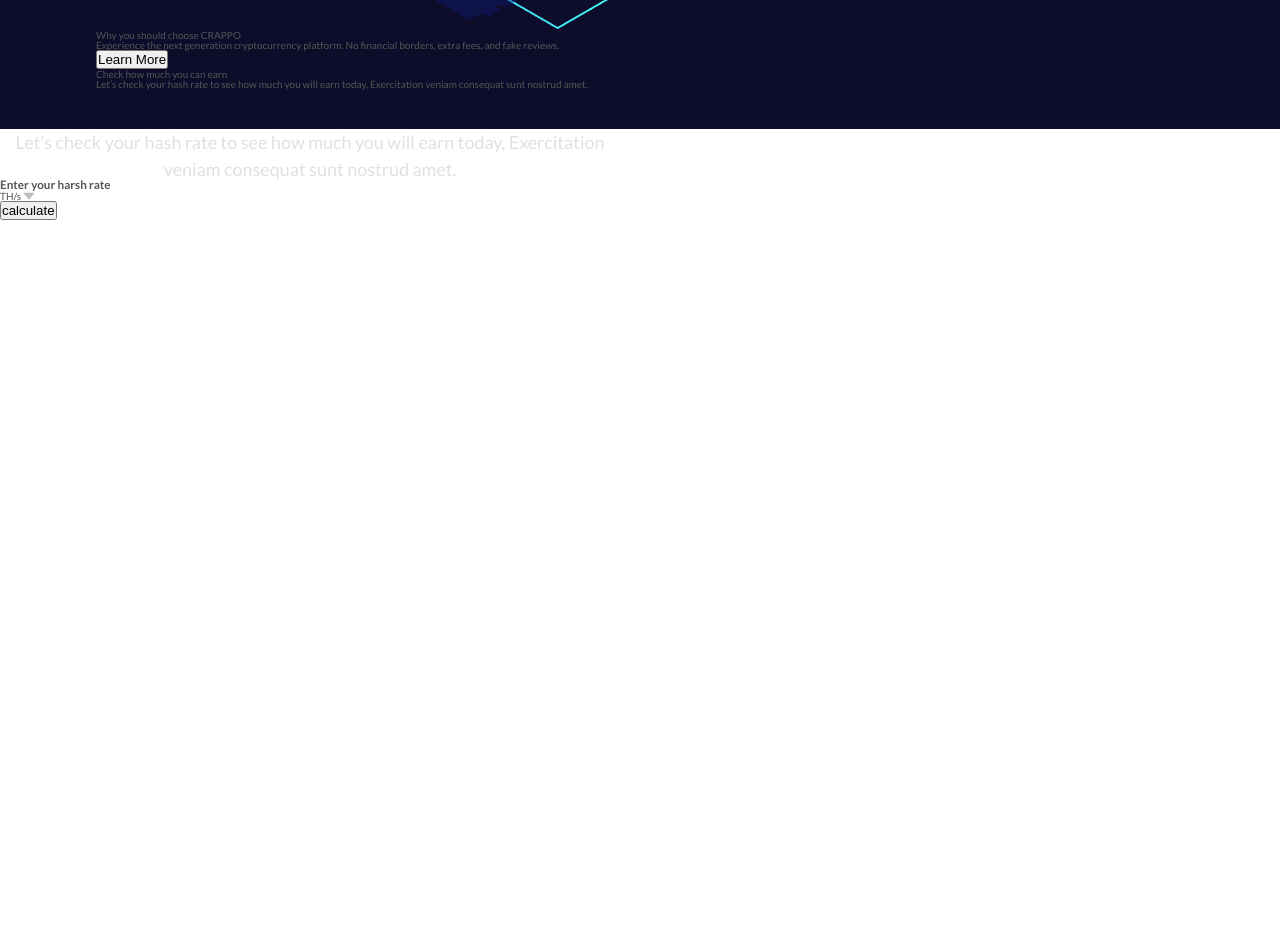
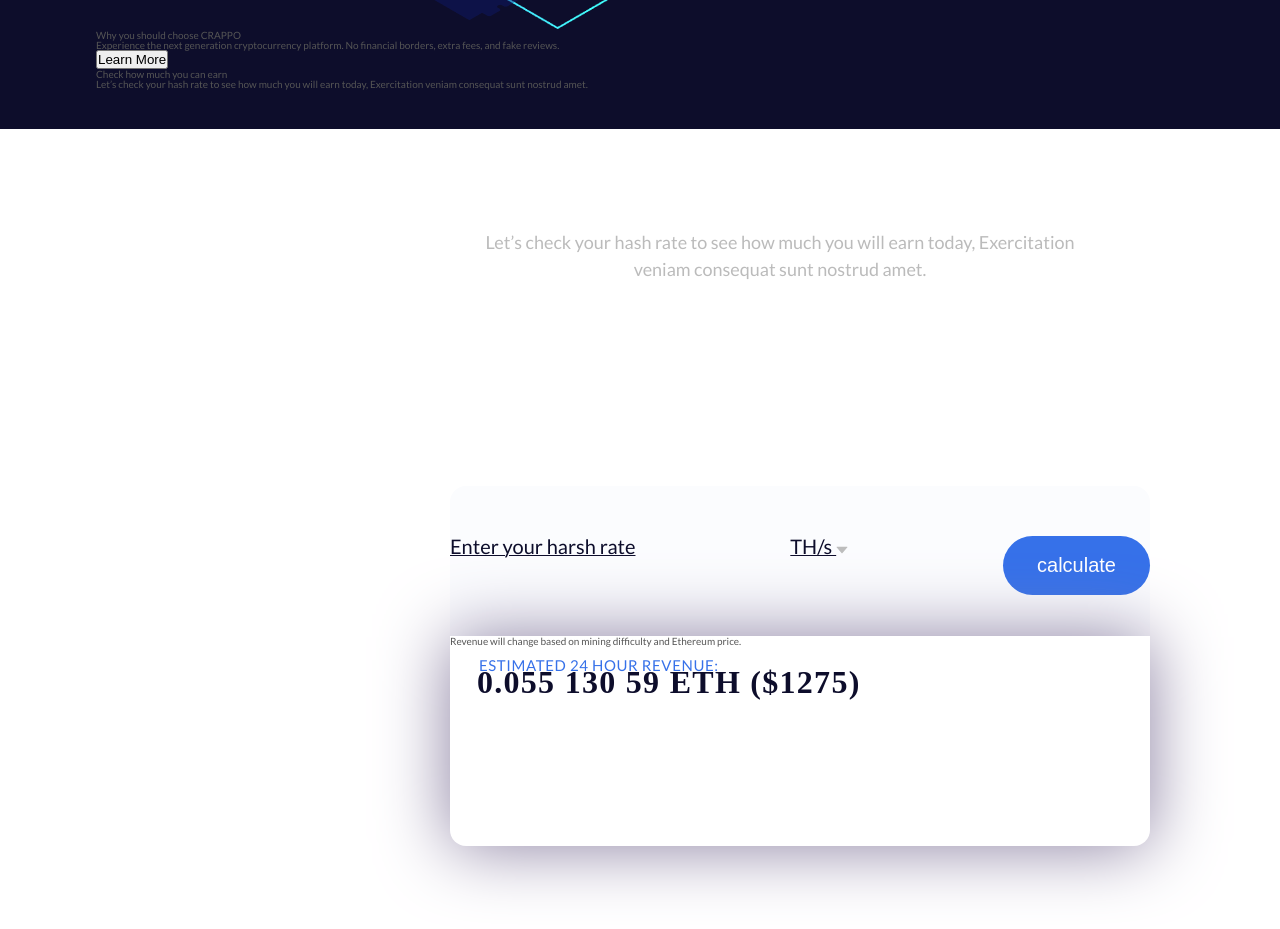
Before and after one commit to haywhyvilla/CRAPPOproject, a plain HTML site: page index.html in a window 1280 px wide. Shown: the part 1500-2429 px from the top of the page. Before the commit the page ends 1779 px from the top, so only its background shows below. Drawn offline with Linux system fonts and the light colour scheme.

Commit message:
new commit

```diff
--- a/index.html
+++ b/index.html
@@ -99,7 +99,6 @@
       <p>Let’s check your hash rate to see how much you will earn today, Exercitation veniam consequat sunt nostrud amet.</p>
 
     </main>
-  </section>
 
 
       <section class="section-favour">
@@ -108,15 +107,27 @@
           <p class="trade-paragrapgh-1">Let’s check your hash rate to see how much you will earn today, Exercitation veniam consequat sunt nostrud amet.</p>
 
           <div class="trade-cta">
-            <h3 class="cta-enter">Enter your harsh rate</h3>
-            <p>TH/s <svg width="12" height="8" viewBox="0 0 12 8" fill="none" xmlns="http://www.w3.org/2000/svg">
+            <p class="cta-enter">Enter your harsh rate</p>
+            <p class="ammount"> TH/s <svg width="12" height="8" viewBox="0 0 12 8" fill="none" xmlns="http://www.w3.org/2000/svg">
               <path d="M11.1313 0.6875H0.86876C0.560948 0.6875 0.389073 1.0125 0.579698 1.23438L5.71095 7.18437C5.85782 7.35469 6.14064 7.35469 6.28907 7.18437L11.4203 1.23438C11.6109 1.0125 11.4391 0.6875 11.1313 0.6875Z" fill="#BDBDBD"/>
               </svg>
               </p>
-            <button>calculate</button>
+            <button class="btn-cta" >calculate</button>
           </div>
 
+          <div class="estimated-div">
+            <h3 class="estimated-heading">ESTIMATED 24 HOUR REVENUE:</h3>
+
+            <h2 class="estimated-heading-2">0.055 130 59 ETH ($1275)</h2>
+
+            <p class="estimated-paragraph">Revenue will change based on mining difficulty and Ethereum price.</p>
+          </div>
+
+
         </div>
+        </section>
+
+
 
   </body>
 </html>
--- a/style.css
+++ b/style.css
@@ -193,11 +193,10 @@ body {
 }
 
 .trade-paragrapgh-1 {
-  /* position: absolute; */
   width: 62rem;
   height: 5rem;
-  left: 40rem;
-  top: 189rem;
+  margin-left: 47rem;
+  margin-top: 10rem;
 
   font-weight: 400;
   font-size: 1.8rem;
@@ -205,14 +204,103 @@ body {
 
   text-align: center;
 
-  color: #e0e0e0;
+  color: #bbb;
 }
 
 .trading-div {
-  width: 94rem;
+  position: relative;
+  width: 100%;
+  height: 83rem;
+  background-color: #fff;
+}
+
+
+
+.trade-cta{
+  display: flex;
+  text-align: center;
+  justify-content: space-between;
+  margin-left: 45rem;
+  width: 70rem;
+  font-size: 2rem;
+  background-color: #FBFCFE;
+  margin-top: 20.7rem;
   height: 15rem;
-  left: 24rem;
-  top: 201rem;
-  display: flex;
-  flex-direction: column;
+padding-top: 5rem;
+  border-radius: 1.6rem 1.6rem 0rem 0rem;
 }
+
+.cta-enter{
+  font-weight: 400;
+  text-decoration:underline .1px solid;
+  color: #0D0D2B;
+
+}
+
+.ammount{
+  text-decoration:underline .1px solid;
+  color: #0D0D2B;
+
+}
+
+.btn-cta{
+  color:#fff;
+height: 5.9rem;
+width: 14.7rem;
+padding: 16px 32px 16px 32px;
+font-size: 2rem;
+cursor: pointer;
+text-decoration: none;
+border: #3671e9;
+background: #3671e9;
+border-radius: 3.2rem;
+
+}
+
+ .estimated-div {
+  box-sizing: border-box;
+  position: absolute;
+width: 70rem;
+height: 21rem;
+ margin-left: 45rem;
+/* margin-top: 21rem; */
+
+background: #FFFFFF;
+box-shadow:  0rem .1rem 7rem #8a7fa1;
+
+border-radius: 0rem 0rem 1.6rem 1.6rem;
+
+}
+
+.estimated-heading {
+  color: #3671E9;
+  letter-spacing: 0.04em;
+  font-weight: 400;
+  font-size: 1.5rem;
+  width: 254px;
+height: 2px;
+left: 29px;
+top: 22px;
+position: absolute;
+}
+
+.estimated-heading-2 {
+  position: absolute;
+width: 624px;
+height: 48px;
+left: 27px;
+top: 22px;
+
+font-family: 'Rubik';
+font-style: normal;
+font-weight: 700;
+font-size: 32px;
+line-height: 150%;
+
+letter-spacing: 0.04em;
+
+
+color: #0D0D2B;
+
+
+}
```
